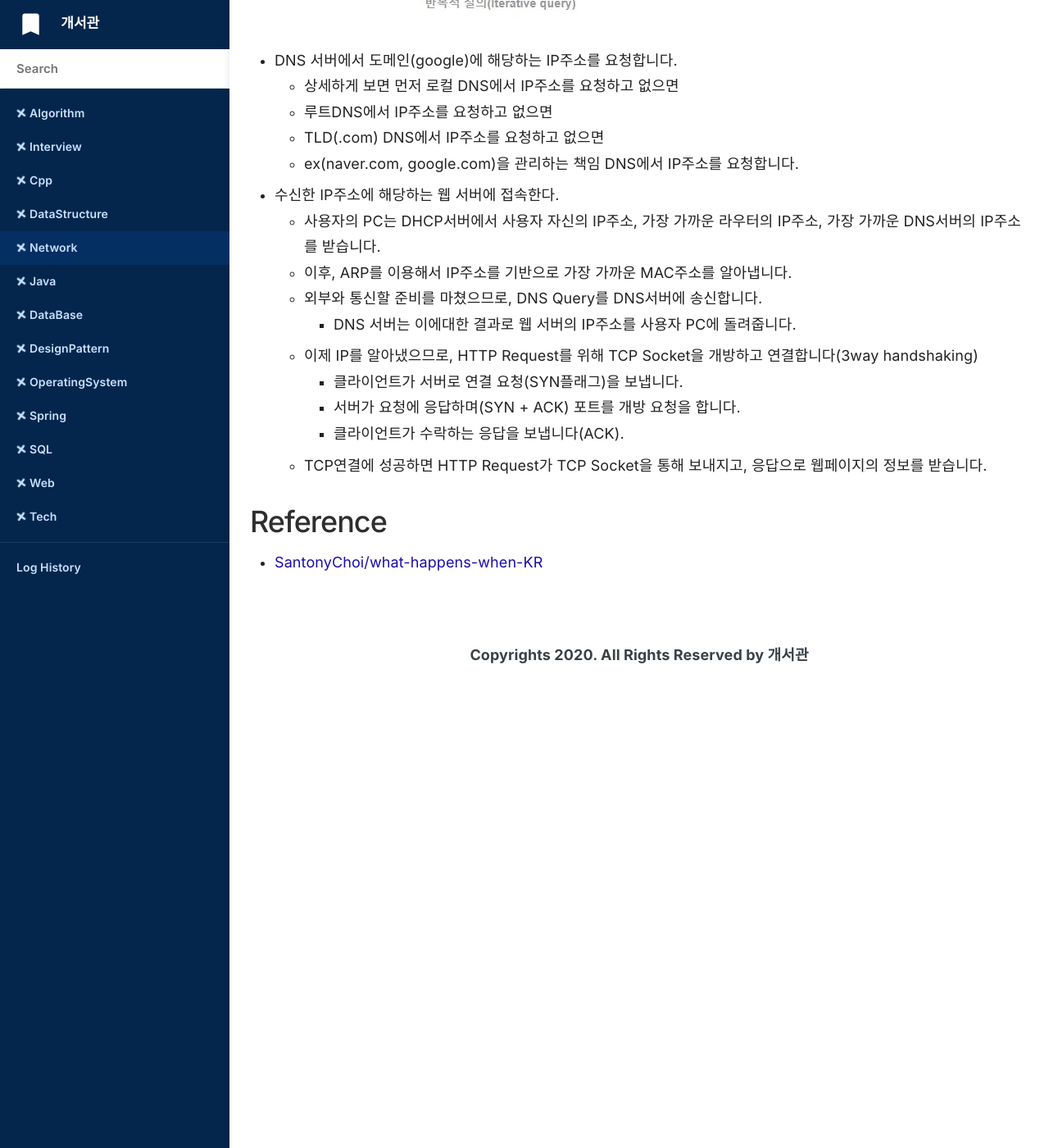
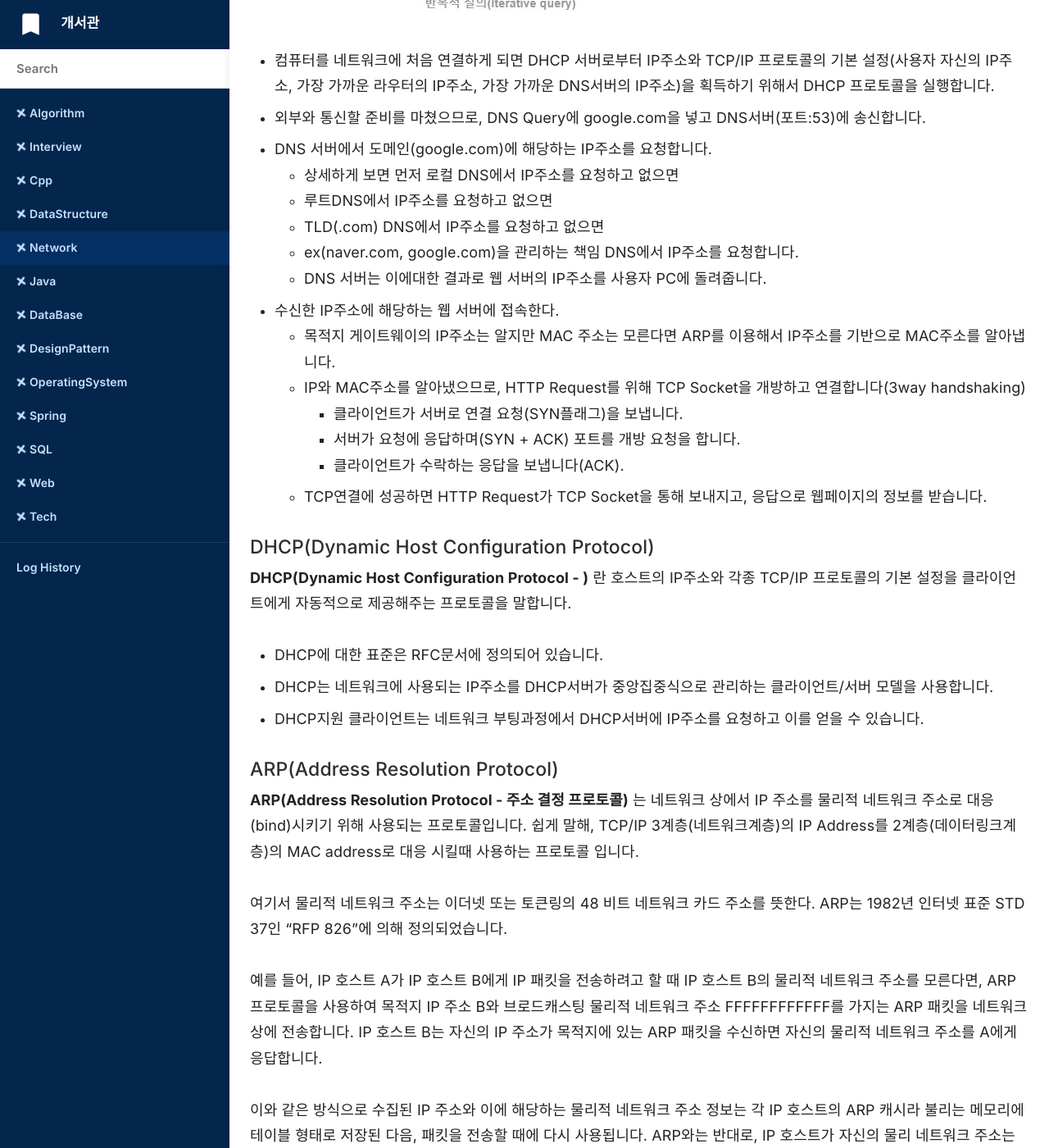
Before and after one commit to doorisopen/record, a Jekyll site: the page built from _docs/Network/2020-09-04-network-what-happens-when-pressed.md, in a window 1280 px wide and 1400 px high, scrolled down 788 px. Shown: the whole window at 82% size. Built offline with Jekyll 4.4.1, drawn with Linux system fonts in a browser that asks for light colours; nearby versions of some CDN libraries; some web fonts are replaced; comment, search, counter and statistics services are not loaded; some of the changed text lies outside the part shown.

Commit message:
[Update] 2020-10-03 Network Add contents

```diff
--- a/_docs/Network/2020-09-04-network-what-happens-when-pressed.md
+++ b/_docs/Network/2020-09-04-network-what-happens-when-pressed.md
@@ -14,21 +15,41 @@ order: 4
   <img src="{{ site.baseurl }}{{ site.network_img }}/network-dns-server-interaction.JPG" title="Check out the image">
 </a>
 
-* DNS 서버에서 도메인(google)에 해당하는 IP주소를 요청합니다.
+* 컴퓨터를 네트워크에 처음 연결하게 되면 DHCP 서버로부터 IP주소와 TCP/IP 프로토콜의 기본 설정(사용자 자신의 IP주소, 가장 가까운 라우터의 IP주소, 가장 가까운 DNS서버의 IP주소)을 획득하기 위해서 DHCP 프로토콜을 실행합니다.
+* 외부와 통신할 준비를 마쳤으므로, DNS Query에 google.com을 넣고 DNS서버(포트:53)에 송신합니다.
+* DNS 서버에서 도메인(google.com)에 해당하는 IP주소를 요청합니다.
   + 상세하게 보면 먼저 로컬 DNS에서 IP주소를 요청하고 없으면
   + 루트DNS에서 IP주소를 요청하고 없으면
   + TLD(.com) DNS에서 IP주소를 요청하고 없으면
   + ex(naver.com, google.com)을 관리하는 책임 DNS에서 IP주소를 요청합니다.
+  + DNS 서버는 이에대한 결과로 웹 서버의 IP주소를 사용자 PC에 돌려줍니다.
 * 수신한 IP주소에 해당하는 웹 서버에 접속한다.
-  + 사용자의 PC는 DHCP서버에서 사용자 자신의 IP주소, 가장 가까운 라우터의 IP주소, 가장 가까운 DNS서버의 IP주소를  받습니다.
-  + 이후, ARP를 이용해서 IP주소를 기반으로 가장 가까운 MAC주소를 알아냅니다.
-  + 외부와 통신할 준비를 마쳤으므로, DNS Query를 DNS서버에 송신합니다.
-    - DNS 서버는 이에대한 결과로 웹 서버의 IP주소를 사용자 PC에 돌려줍니다.
-  + 이제 IP를 알아냈으므로, HTTP Request를 위해 TCP Socket을 개방하고 연결합니다(3way handshaking)
+  + 목적지 게이트웨이의 IP주소는 알지만 MAC 주소는 모른다면 ARP를 이용해서 IP주소를 기반으로 MAC주소를 알아냅니다.
+  + IP와 MAC주소를 알아냈으므로, HTTP Request를 위해 TCP Socket을 개방하고 연결합니다(3way handshaking)
     - 클라이언트가 서버로 연결 요청(SYN플래그)을 보냅니다.
     - 서버가 요청에 응답하며(SYN + ACK) 포트를 개방 요청을 합니다.
     - 클라이언트가 수락하는 응답을 보냅니다(ACK).
   + TCP연결에 성공하면 HTTP Request가 TCP Socket을 통해 보내지고, 응답으로 웹페이지의 정보를 받습니다.
 
+#### DHCP(Dynamic Host Configuration Protocol)
+__DHCP(Dynamic Host Configuration Protocol - )__ 란 호스트의 IP주소와 각종 TCP/IP 프로토콜의 기본 설정을 클라이언트에게 자동적으로 제공해주는 프로토콜을 말합니다.
+
+* DHCP에 대한 표준은 RFC문서에 정의되어 있습니다.
+* DHCP는 네트워크에 사용되는 IP주소를 DHCP서버가 중앙집중식으로 관리하는 클라이언트/서버 모델을 사용합니다.
+* DHCP지원 클라이언트는 네트워크 부팅과정에서 DHCP서버에 IP주소를 요청하고 이를 얻을 수 있습니다.
+
+#### ARP(Address Resolution Protocol)
+__ARP(Address Resolution Protocol - 주소 결정 프로토콜)__  는 네트워크 상에서 IP 주소를 물리적 네트워크 주소로 대응(bind)시키기 위해 사용되는 프로토콜입니다. 쉽게 말해, TCP/IP 3계층(네트워크계층)의 IP Address를 2계층(데이터링크계층)의 MAC address로 대응 시킬때 사용하는 프로토콜 입니다.
+
+여기서 물리적 네트워크 주소는 이더넷 또는 토큰링의 48 비트 네트워크 카드 주소를 뜻한다. ARP는 1982년 인터넷 표준 STD 37인 "RFP 826"에 의해 정의되었습니다.
+
+예를 들어, IP 호스트 A가 IP 호스트 B에게 IP 패킷을 전송하려고 할 때 IP 호스트 B의 물리적 네트워크 주소를 모른다면, ARP 프로토콜을 사용하여 목적지 IP 주소 B와 브로드캐스팅 물리적 네트워크 주소 FFFFFFFFFFFF를 가지는 ARP 패킷을 네트워크 상에 전송합니다. IP 호스트 B는 자신의 IP 주소가 목적지에 있는 ARP 패킷을 수신하면 자신의 물리적 네트워크 주소를 A에게 응답합니다.
+
+이와 같은 방식으로 수집된 IP 주소와 이에 해당하는 물리적 네트워크 주소 정보는 각 IP 호스트의 ARP 캐시라 불리는 메모리에 테이블 형태로 저장된 다음, 패킷을 전송할 때에 다시 사용됩니다. ARP와는 반대로, IP 호스트가 자신의 물리 네트워크 주소는 알지만 IP 주소를 모르는 경우, 서버로부터 IP주소를 요청하기 위해 RARP를 사용합니다.
+
 ## Reference
 * [SantonyChoi/what-happens-when-KR](https://github.com/SantonyChoi/what-happens-when-KR)
+* [개발자를 꿈꾸는 프로그래머](https://jwprogramming.tistory.com/35)
+* [wikipedia.org/wiki/arp](https://ko.wikipedia.org/wiki/%EC%A3%BC%EC%86%8C_%EA%B2%B0%EC%A0%95_%ED%94%84%EB%A1%9C%ED%86%A0%EC%BD%9C)
+* [blockdmask-개발자 지망생](https://blockdmask.tistory.com/189)
+* [owlgwang.tistory.com/1](https://owlgwang.tistory.com/1)
```
Also changed, not shown: other parts of _docs/Network/2020-09-04-network-what-happens-when-pressed.md (+2 -1 lines).
